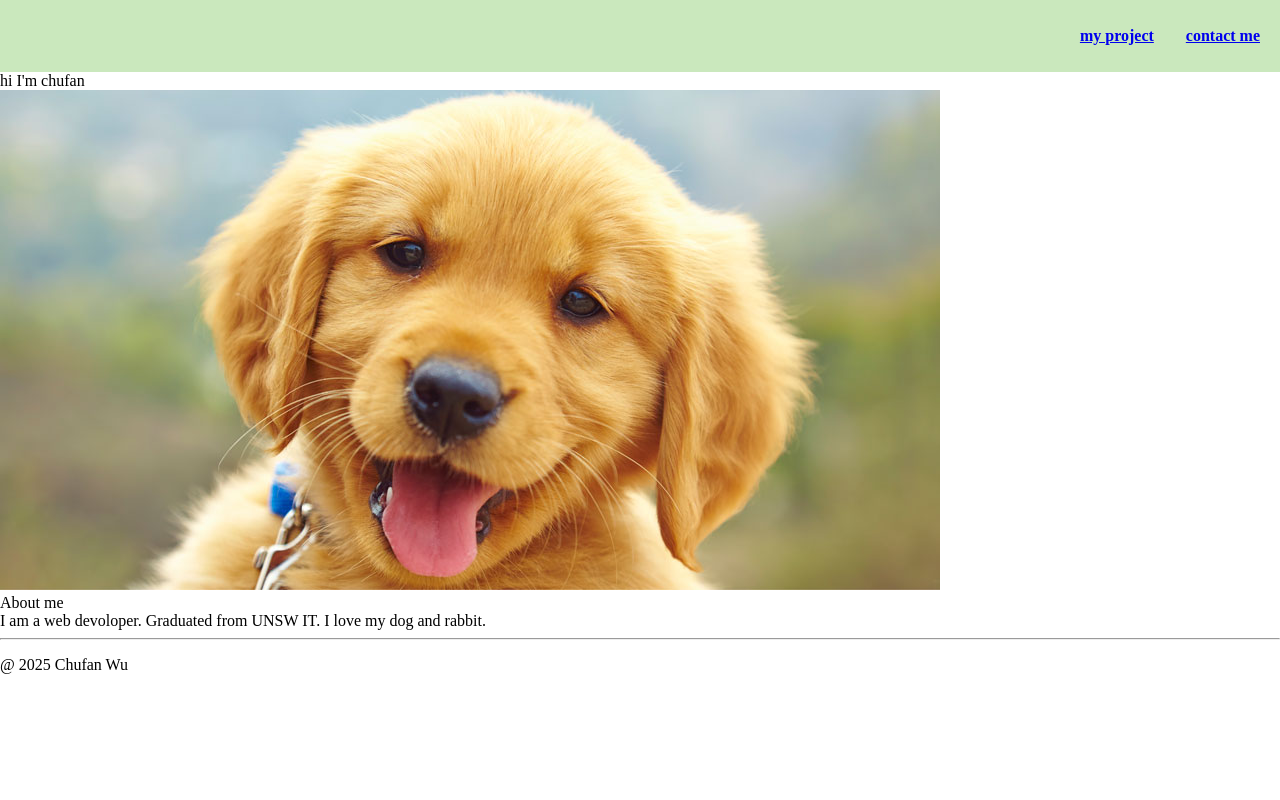
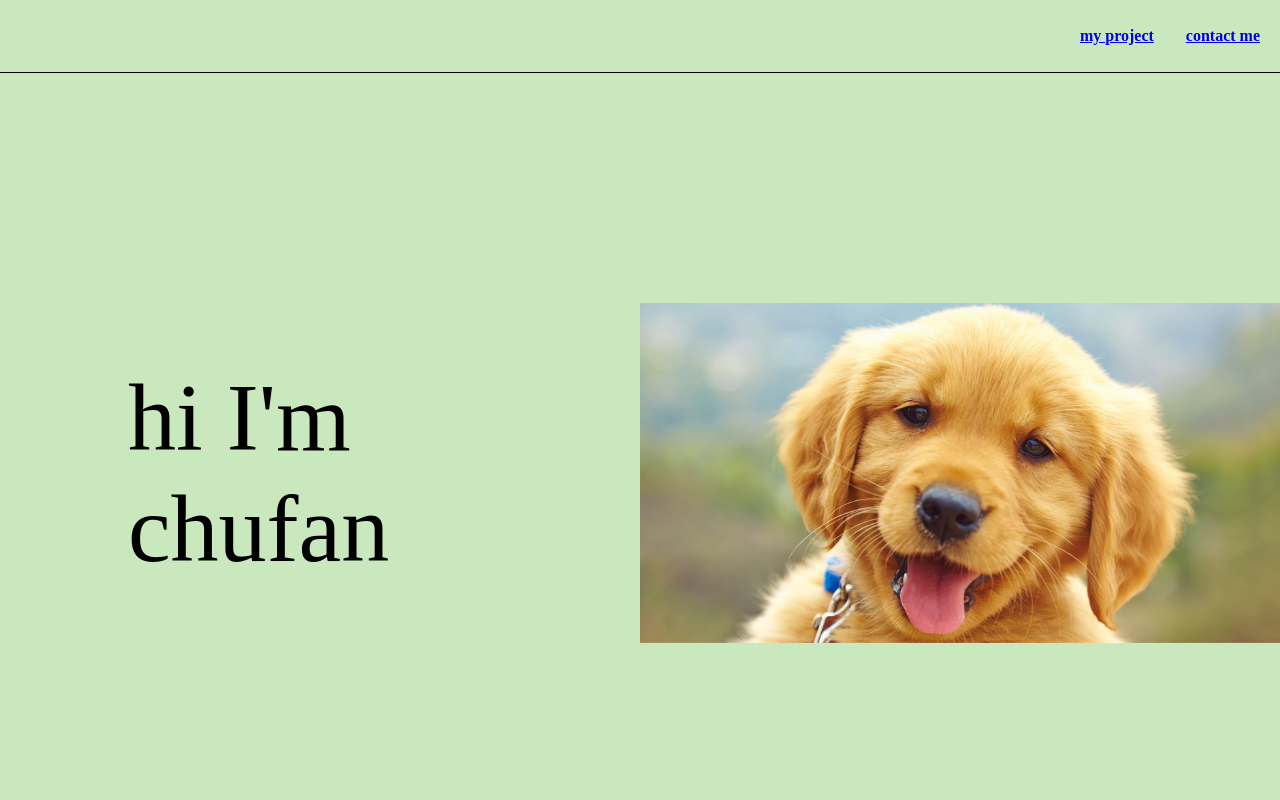
Before and after one commit to Naib-ops/my_portfolio, a plain HTML site: page index.html in a window 1280 px wide. Shown: the top 800 px of the page. Drawn offline with Linux system fonts and the light colour scheme.

Commit message:
style.css
add some css style

```diff
--- a/style.css
+++ b/style.css
@@ -11,4 +11,64 @@ html body {
   justify-content: end;
   align-items: center;
   padding: 20px;
+  border-bottom: black 1px solid;
 }
+.first_page {
+  background-color: #cae8bd;
+  height: 100vh;
+  width: 100%;
+  display: grid;
+  grid-template-columns: 1fr 1fr;
+}
+#greeting {
+  display: flex;
+  justify-content: center;
+  align-items: center;
+  padding: 20%;
+  font-size: 6rem;
+  /* font-family: sans-serif; */
+}
+#show_project {
+  display: flex;
+  justify-content: center;
+  align-items: center;
+}
+#about_me_img {
+  width: 40rem;
+}
+
+.about_me_page {
+  height: 100vh;
+  display: flex;
+  flex-direction: column;
+  justify-content: center;
+  align-items: center;
+  gap: 20px;
+}
+.title {
+  font-size: 4rem;
+}
+#summary {
+  font-size: 2rem;
+  width: 50%;
+}
+
+/* project css */
+.project_container {
+  display: grid;
+  grid-template-columns: 1fr 1fr;
+  grid-template-rows: 1fr 2fr;
+  height: 100vh;
+}
+.project_title {
+  font-size: 4rem;
+  grid-column: 1/3;
+  display: flex;
+  justify-content: center;
+  align-items: center;
+}
+
+.project_card {
+  text-align: center;
+  font-size: 2rem;
+}
```
